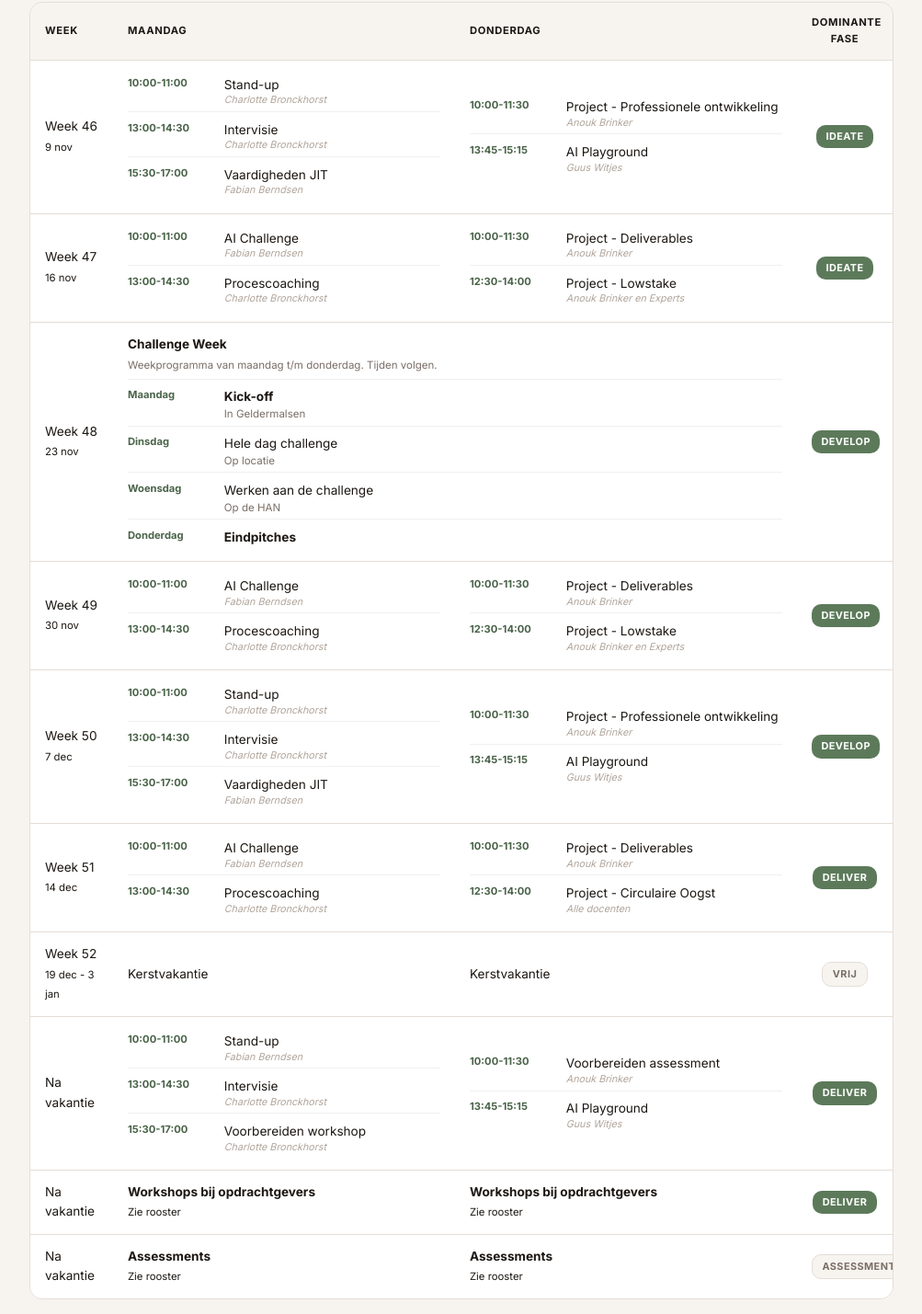
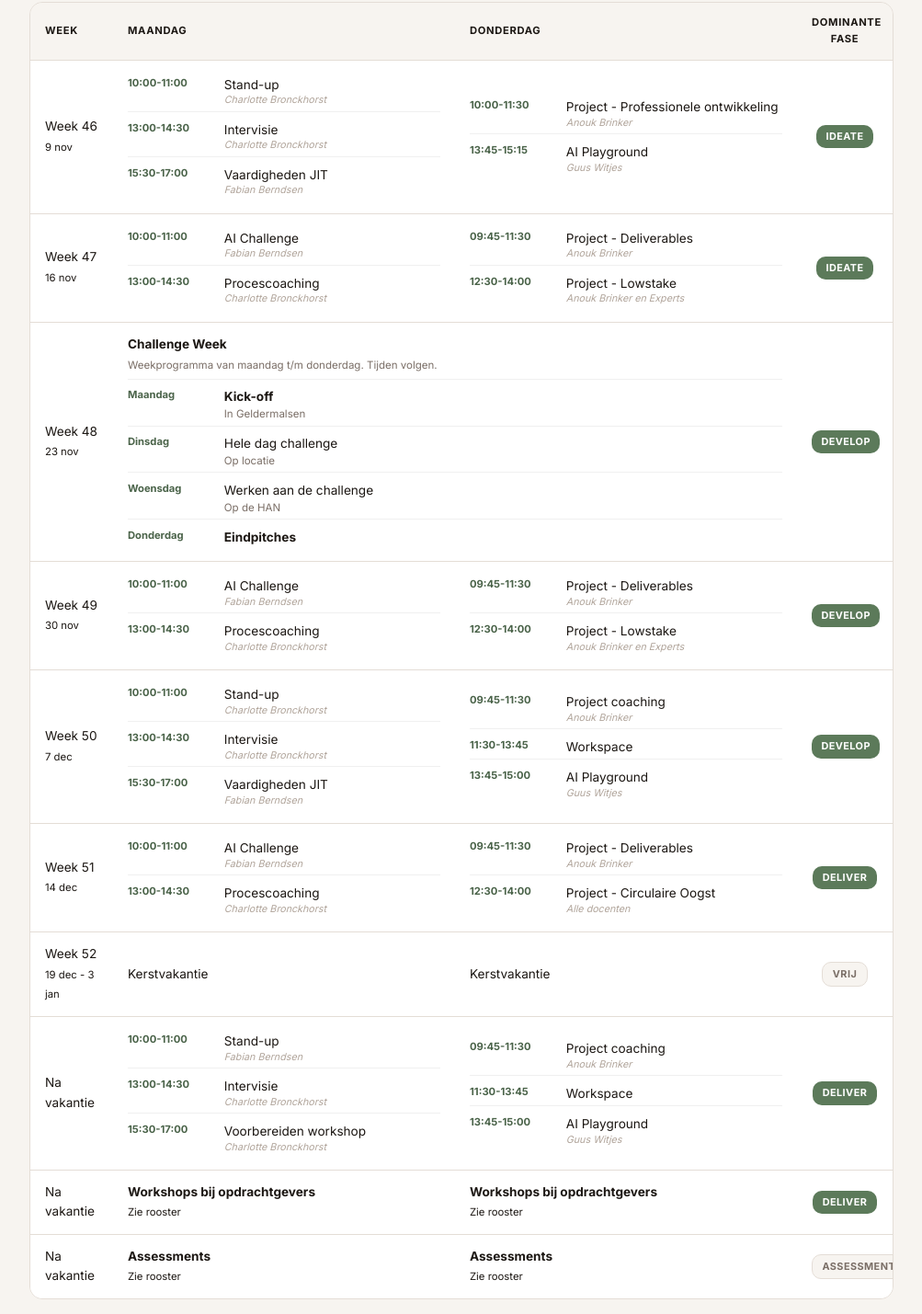
Before and after one commit to FabianB88/minor-ce-studentenhandleiding, a plain HTML site: page planning.html in a window 1280 px wide. Shown: the part 2411-3840 px from the top of the page at 92% size, without its empty margins (268-1271 px from the left). Drawn offline with Linux system fonts and the light colour scheme.

Commit message:
Nieuw donderdagschema in periode 2
Week 50 en na de vakantie: Project coaching 09:45-11:30, Workspace
11:30-13:45 en AI Playground 13:45-15:00. In week 47, 49 en 51 begint
Project - Deliverables om 09:45.

Co-Authored-By: Claude Opus 5.5 <noreply@anthropic.com>

```diff
--- a/planning.html
+++ b/planning.html
@@ -179,7 +179,7 @@
               <tr>
                 <td>Week 47<br><small>16 nov</small></td>
                 <td><div class="day-schedule"><div class="slot"><span class="slot-time">10:00-11:00</span><span class="slot-title">AI Challenge<span class="slot-teacher">Fabian Berndsen</span></span></div><div class="slot"><span class="slot-time">13:00-14:30</span><span class="slot-title">Procescoaching<span class="slot-teacher">Charlotte Bronckhorst</span></span></div></div></td>
-                <td><div class="day-schedule"><div class="slot"><span class="slot-time">10:00-11:30</span><span class="slot-title">Project - Deliverables<span class="slot-teacher">Anouk Brinker</span></span></div><div class="slot"><span class="slot-time">12:30-14:00</span><span class="slot-title">Project - Lowstake<span class="slot-teacher">Anouk Brinker en Experts</span></span></div></div></td>
+                <td><div class="day-schedule"><div class="slot"><span class="slot-time">09:45-11:30</span><span class="slot-title">Project - Deliverables<span class="slot-teacher">Anouk Brinker</span></span></div><div class="slot"><span class="slot-time">12:30-14:00</span><span class="slot-title">Project - Lowstake<span class="slot-teacher">Anouk Brinker en Experts</span></span></div></div></td>
                 <td><span class="badge badge-primary">Ideate</span></td>
               </tr>
               <tr>
@@ -190,19 +190,19 @@
               <tr>
                 <td>Week 49<br><small>30 nov</small></td>
                 <td><div class="day-schedule"><div class="slot"><span class="slot-time">10:00-11:00</span><span class="slot-title">AI Challenge<span class="slot-teacher">Fabian Berndsen</span></span></div><div class="slot"><span class="slot-time">13:00-14:30</span><span class="slot-title">Procescoaching<span class="slot-teacher">Charlotte Bronckhorst</span></span></div></div></td>
-                <td><div class="day-schedule"><div class="slot"><span class="slot-time">10:00-11:30</span><span class="slot-title">Project - Deliverables<span class="slot-teacher">Anouk Brinker</span></span></div><div class="slot"><span class="slot-time">12:30-14:00</span><span class="slot-title">Project - Lowstake<span class="slot-teacher">Anouk Brinker en Experts</span></span></div></div></td>
+                <td><div class="day-schedule"><div class="slot"><span class="slot-time">09:45-11:30</span><span class="slot-title">Project - Deliverables<span class="slot-teacher">Anouk Brinker</span></span></div><div class="slot"><span class="slot-time">12:30-14:00</span><span class="slot-title">Project - Lowstake<span class="slot-teacher">Anouk Brinker en Experts</span></span></div></div></td>
                 <td><span class="badge badge-primary">Develop</span></td>
               </tr>
               <tr>
                 <td>Week 50<br><small>7 dec</small></td>
                 <td><div class="day-schedule"><div class="slot"><span class="slot-time">10:00-11:00</span><span class="slot-title">Stand-up<span class="slot-teacher">Charlotte Bronckhorst</span></span></div><div class="slot"><span class="slot-time">13:00-14:30</span><span class="slot-title">Intervisie<span class="slot-teacher">Charlotte Bronckhorst</span></span></div><div class="slot"><span class="slot-time">15:30-17:00</span><span class="slot-title">Vaardigheden JIT<span class="slot-teacher">Fabian Berndsen</span></span></div></div></td>
-                <td><div class="day-schedule"><div class="slot"><span class="slot-time">10:00-11:30</span><span class="slot-title">Project - Professionele ontwikkeling<span class="slot-teacher">Anouk Brinker</span></span></div><div class="slot"><span class="slot-time">13:45-15:15</span><span class="slot-title">AI Playground<span class="slot-teacher">Guus Witjes</span></span></div></div></td>
+                <td><div class="day-schedule"><div class="slot"><span class="slot-time">09:45-11:30</span><span class="slot-title">Project coaching<span class="slot-teacher">Anouk Brinker</span></span></div><div class="slot"><span class="slot-time">11:30-13:45</span><span class="slot-title">Workspace</span></div><div class="slot"><span class="slot-time">13:45-15:00</span><span class="slot-title">AI Playground<span class="slot-teacher">Guus Witjes</span></span></div></div></td>
                 <td><span class="badge badge-primary">Develop</span></td>
               </tr>
               <tr>
                 <td>Week 51<br><small>14 dec</small></td>
                 <td><div class="day-schedule"><div class="slot"><span class="slot-time">10:00-11:00</span><span class="slot-title">AI Challenge<span class="slot-teacher">Fabian Berndsen</span></span></div><div class="slot"><span class="slot-time">13:00-14:30</span><span class="slot-title">Procescoaching<span class="slot-teacher">Charlotte Bronckhorst</span></span></div></div></td>
-                <td><div class="day-schedule"><div class="slot"><span class="slot-time">10:00-11:30</span><span class="slot-title">Project - Deliverables<span class="slot-teacher">Anouk Brinker</span></span></div><div class="slot"><span class="slot-time">12:30-14:00</span><span class="slot-title">Project - Circulaire Oogst<span class="slot-teacher">Alle docenten</span></span></div></div></td>
+                <td><div class="day-schedule"><div class="slot"><span class="slot-time">09:45-11:30</span><span class="slot-title">Project - Deliverables<span class="slot-teacher">Anouk Brinker</span></span></div><div class="slot"><span class="slot-time">12:30-14:00</span><span class="slot-title">Project - Circulaire Oogst<span class="slot-teacher">Alle docenten</span></span></div></div></td>
                 <td><span class="badge badge-primary">Deliver</span></td>
               </tr>
               <tr>
@@ -214,7 +214,7 @@
               <tr>
                 <td>Na vakantie</td>
                 <td><div class="day-schedule"><div class="slot"><span class="slot-time">10:00-11:00</span><span class="slot-title">Stand-up<span class="slot-teacher">Fabian Berndsen</span></span></div><div class="slot"><span class="slot-time">13:00-14:30</span><span class="slot-title">Intervisie<span class="slot-teacher">Charlotte Bronckhorst</span></span></div><div class="slot"><span class="slot-time">15:30-17:00</span><span class="slot-title">Voorbereiden workshop<span class="slot-teacher">Charlotte Bronckhorst</span></span></div></div></td>
-                <td><div class="day-schedule"><div class="slot"><span class="slot-time">10:00-11:30</span><span class="slot-title">Voorbereiden assessment<span class="slot-teacher">Anouk Brinker</span></span></div><div class="slot"><span class="slot-time">13:45-15:15</span><span class="slot-title">AI Playground<span class="slot-teacher">Guus Witjes</span></span></div></div></td>
+                <td><div class="day-schedule"><div class="slot"><span class="slot-time">09:45-11:30</span><span class="slot-title">Project coaching<span class="slot-teacher">Anouk Brinker</span></span></div><div class="slot"><span class="slot-time">11:30-13:45</span><span class="slot-title">Workspace</span></div><div class="slot"><span class="slot-time">13:45-15:00</span><span class="slot-title">AI Playground<span class="slot-teacher">Guus Witjes</span></span></div></div></td>
                 <td><span class="badge badge-primary">Deliver</span></td>
               </tr>
               <tr>
```
